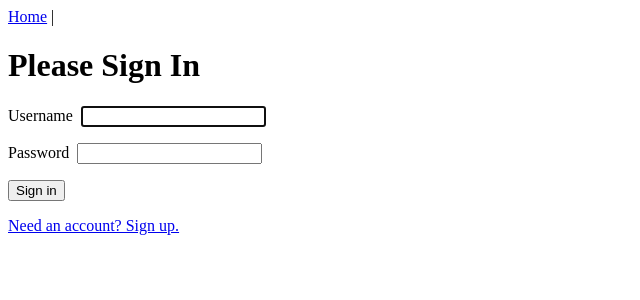
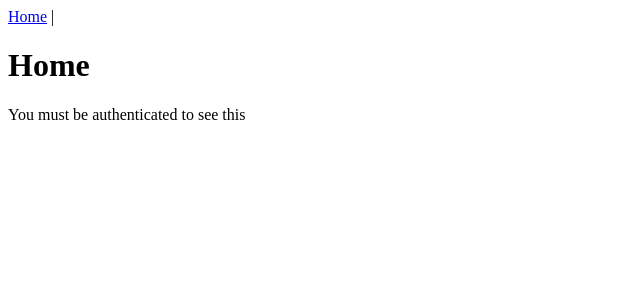
Before and after one commit to CharMitch/vue2-practice, a Vue app: page / in a window 1280 px wide. Before the commit this address led to /login. Shown: the top 300 px of the page, without its empty margins (0-640 px from the left). Built offline with nearby package versions, Linux system fonts and the light colour scheme.

Commit message:
Remove authentication code

```diff
--- a/src/router/index.js
+++ b/src/router/index.js
@@ -1,10 +1,6 @@
 import Vue from 'vue'
 import Router from 'vue-router'
 import Home from '../views/Home.vue'
-import Login from '../views/Login.vue'
-import Logout from '../views/Logout.vue'
-import Register from '../views/Register.vue'
-import store from '../store/index'
 
 Vue.use(Router)
 
@@ -26,47 +22,10 @@ const router = new Router({
       name: 'home',
       component: Home,
       meta: {
-        requiresAuth: true
-      }
-    },
-    {
-      path: "/login",
-      name: "login",
-      component: Login,
-      meta: {
-        requiresAuth: false
-      }
-    },
-    {
-      path: "/logout",
-      name: "logout",
-      component: Logout,
-      meta: {
-        requiresAuth: false
-      }
-    },
-    {
-      path: "/register",
-      name: "register",
-      component: Register,
-      meta: {
         requiresAuth: false
       }
     }
   ]
-})
-
-router.beforeEach((to, from, next) => {
-  // Determine if the route requires Authentication
-  const requiresAuth = to.matched.some(x => x.meta.requiresAuth);
-
-  // If it does and they are not logged in, send the user to "/login"
-  if (requiresAuth && store.state.token === '') {
-    next("/login");
-  } else {
-    // Else let them go to their next destination
-    next();
-  }
 });
 
 export default router;
--- a/src/views/Login.vue
+++ /dev/null
@@ -1,71 +0,0 @@
-<template>
-  <div id="login">
-    <form @submit.prevent="login">
-      <h1 >Please Sign In</h1>
-      <div role="alert" v-if="invalidCredentials">
-        Invalid username and password!
-      </div>
-      <div role="alert" v-if="this.$route.query.registration">
-        Thank you for registering, please sign in.
-      </div>
-      <div class="form-input-group">
-        <label for="username">Username</label>
-        <input type="text" id="username" v-model="user.username" required autofocus />
-      </div>
-      <div class="form-input-group">
-        <label for="password">Password</label>
-        <input type="password" id="password" v-model="user.password" required />
-      </div>
-      <button type="submit">Sign in</button>
-      <p>
-      <router-link :to="{ name: 'register' }">Need an account? Sign up.</router-link></p>
-    </form>
-  </div>
-</template>
-
-<script>
-import authService from "../services/AuthService";
-
-export default {
-  name: "login",
-  components: {},
-  data() {
-    return {
-      user: {
-        username: "",
-        password: ""
-      },
-      invalidCredentials: false
-    };
-  },
-  methods: {
-    login() {
-      authService
-        .login(this.user)
-        .then(response => {
-          if (response.status == 200) {
-            this.$store.commit("SET_AUTH_TOKEN", response.data.token);
-            this.$store.commit("SET_USER", response.data.user);
-            this.$router.push("/");
-          }
-        })
-        .catch(error => {
-          const response = error.response;
-
-          if (response.status === 401) {
-            this.invalidCredentials = true;
-          }
-        });
-    }
-  }
-};
-</script>
-
-<style scoped>
-.form-input-group {
-  margin-bottom: 1rem;
-}
-label {
-  margin-right: 0.5rem;
-}
-</style>
```
